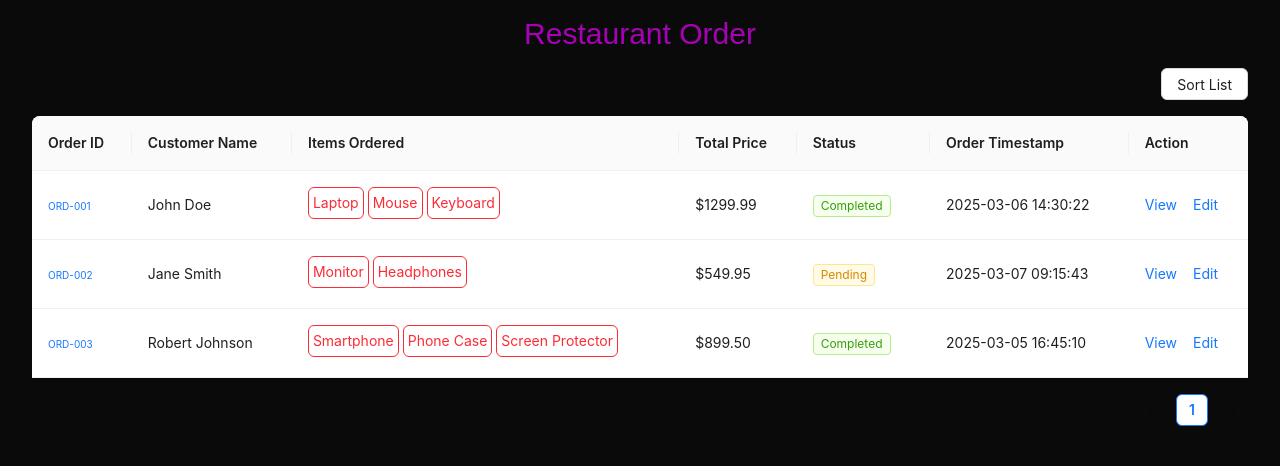
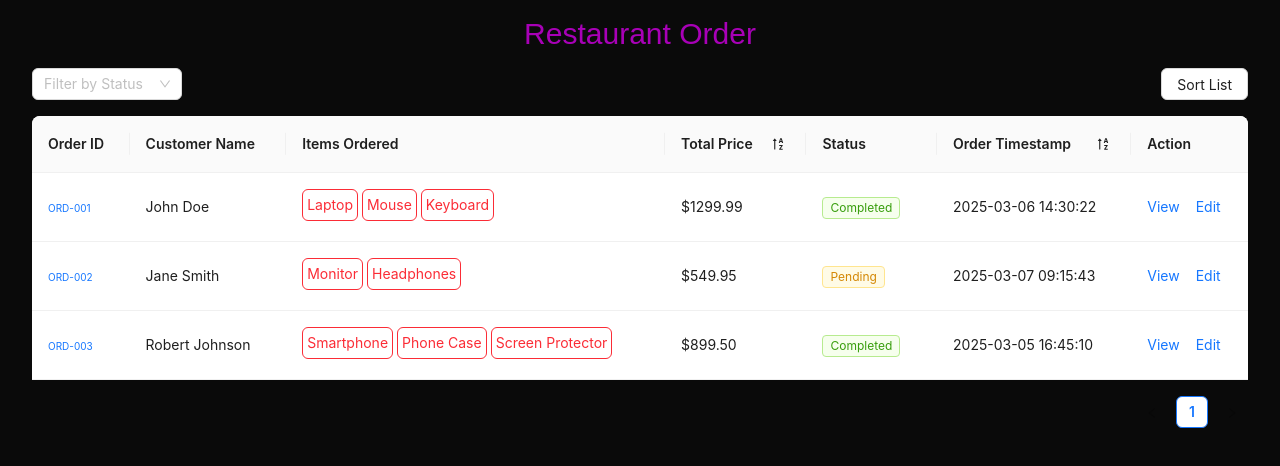
Before and after one commit to mosidrum/restaurant-orders, a Next.js app: page / in a window 1280 px wide. Shown: the top 466 px of the page. Built offline with nearby package versions, Linux system fonts and the light colour scheme.

Commit message:
sort table data

```diff
--- a/src/components/TableData.tsx
+++ b/src/components/TableData.tsx
@@ -1,12 +1,16 @@
 "use client";
 
-import React from "react";
-import { Table, Tag, Space } from "antd";
+import React, { useState } from "react";
+import { Table, Tag, Space, Select, Button } from "antd";
 import { Orders } from "@/types";
 import { DropDown } from "@/components/DropDown";
+import {
+  SortAscendingOutlined,
+  SortDescendingOutlined,
+} from "@ant-design/icons";
 
 export const TableData = () => {
-  const orders: Orders[] = [
+  const initialOrders: Orders[] = [
     {
       orderId: "ORD-001",
       customerName: "John Doe",
@@ -32,6 +36,55 @@ export const TableData = () => {
       timestamp: "2025-03-05 16:45:10",
     },
   ];
+
+  const [orders, setOrders] = useState(initialOrders);
+  const [statusFilter, setStatusFilter] = useState<string | null>(null);
+  const [sortField, setSortField] = useState<string | null>(null);
+  const [sortDirection, setSortDirection] = useState<"asc" | "desc">("asc");
+
+  const handleStatusFilter = (value: string) => {
+    setStatusFilter(value);
+    filterAndSortOrders(value, sortField, sortDirection);
+  };
+
+  const handleSort = (field: string) => {
+    const newDirection =
+      field === sortField && sortDirection === "asc" ? "desc" : "asc";
+    setSortField(field);
+    setSortDirection(newDirection);
+    filterAndSortOrders(statusFilter, field, newDirection);
+  };
+
+  const filterAndSortOrders = (
+    status: string | null,
+    field: string | null,
+    direction: "asc" | "desc"
+  ) => {
+    let filteredOrders = [...initialOrders];
+
+    if (status && status !== "All") {
+      filteredOrders = filteredOrders.filter(
+        (order) => order.status === status
+      );
+    }
+
+    if (field) {
+      filteredOrders.sort((a, b) => {
+        let comparison = 0;
+
+        if (field === "timestamp") {
+          comparison =
+            new Date(a.timestamp).getTime() - new Date(b.timestamp).getTime();
+        } else if (field === "totalPrice") {
+          comparison = a.totalPrice - b.totalPrice;
+        }
+
+        return direction === "asc" ? comparison : -comparison;
+      });
+    }
+
+    setOrders(filteredOrders);
+  };
 
   const columns = [
     {
@@ -64,7 +117,23 @@ export const TableData = () => {
       ),
     },
     {
-      title: "Total Price",
+      title: (
+        <div className="flex items-center justify-between">
+          <span>Total Price</span>
+          <Button
+            type="text"
+            onClick={() => handleSort("totalPrice")}
+            icon={
+              sortField === "totalPrice" && sortDirection === "asc" ? (
+                <SortAscendingOutlined />
+              ) : (
+                <SortDescendingOutlined />
+              )
+            }
+            size="small"
+          />
+        </div>
+      ),
       dataIndex: "totalPrice",
       key: "totalPrice",
       render: (price: number) => `$${price.toFixed(2)}`,
@@ -78,7 +147,23 @@ export const TableData = () => {
       ),
     },
     {
-      title: "Order Timestamp",
+      title: (
+        <div className="flex items-center justify-between">
+          <span>Order Timestamp</span>
+          <Button
+            type="text"
+            onClick={() => handleSort("timestamp")}
+            icon={
+              sortField === "timestamp" && sortDirection === "asc" ? (
+                <SortAscendingOutlined />
+              ) : (
+                <SortDescendingOutlined />
+              )
+            }
+            size="small"
+          />
+        </div>
+      ),
       dataIndex: "timestamp",
       key: "timestamp",
       className: "hidden md:table-cell",
@@ -97,7 +182,19 @@ export const TableData = () => {
 
   return (
     <div className="flex flex-col items-center p-4">
-      <div className="w-full max-w-7xl flex justify-end mb-4">
+      <div className="w-full max-w-7xl flex justify-between mb-4">
+        <div>
+          <Select
+            placeholder="Filter by Status"
+            style={{ width: 150 }}
+            onChange={handleStatusFilter}
+            options={[
+              { value: "All", label: "All" },
+              { value: "Pending", label: "Pending" },
+              { value: "Completed", label: "Completed" },
+            ]}
+          />
+        </div>
         <DropDown />
       </div>
 
```
